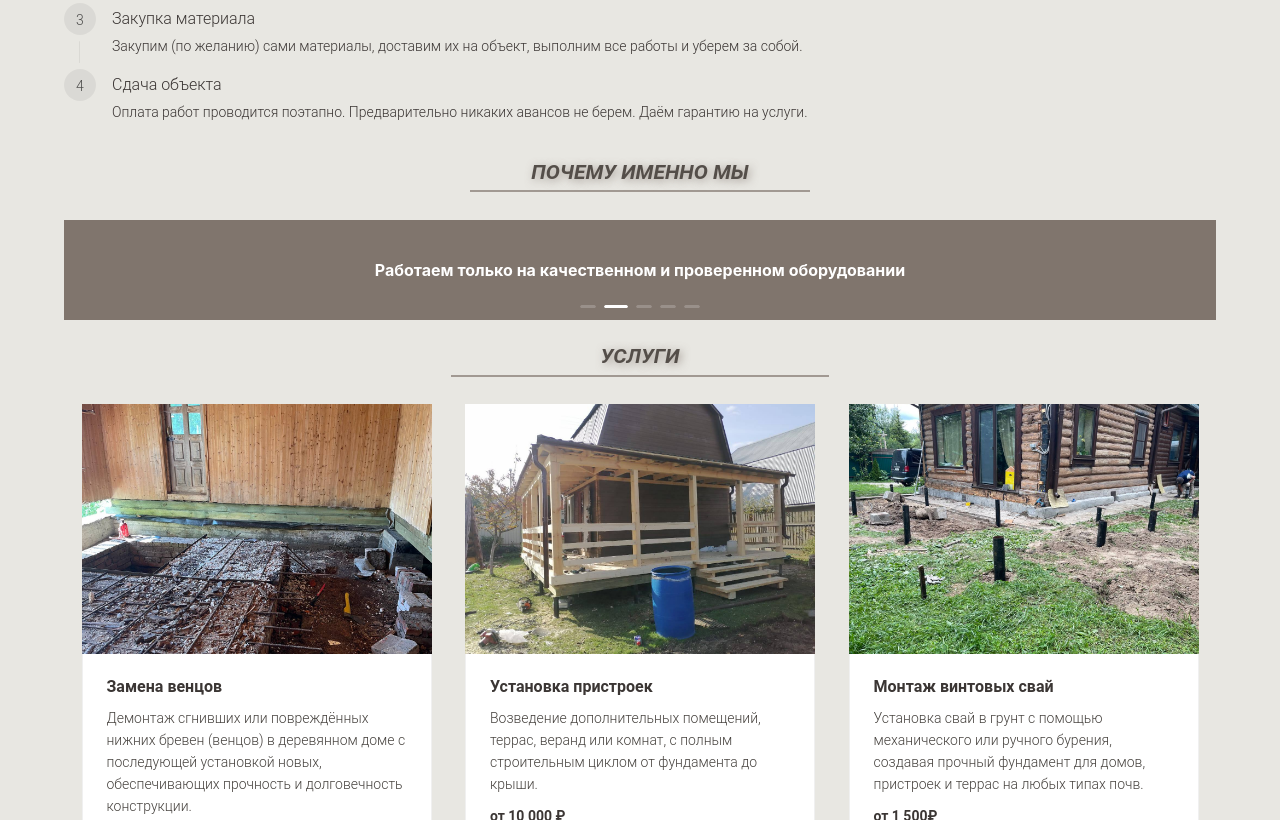
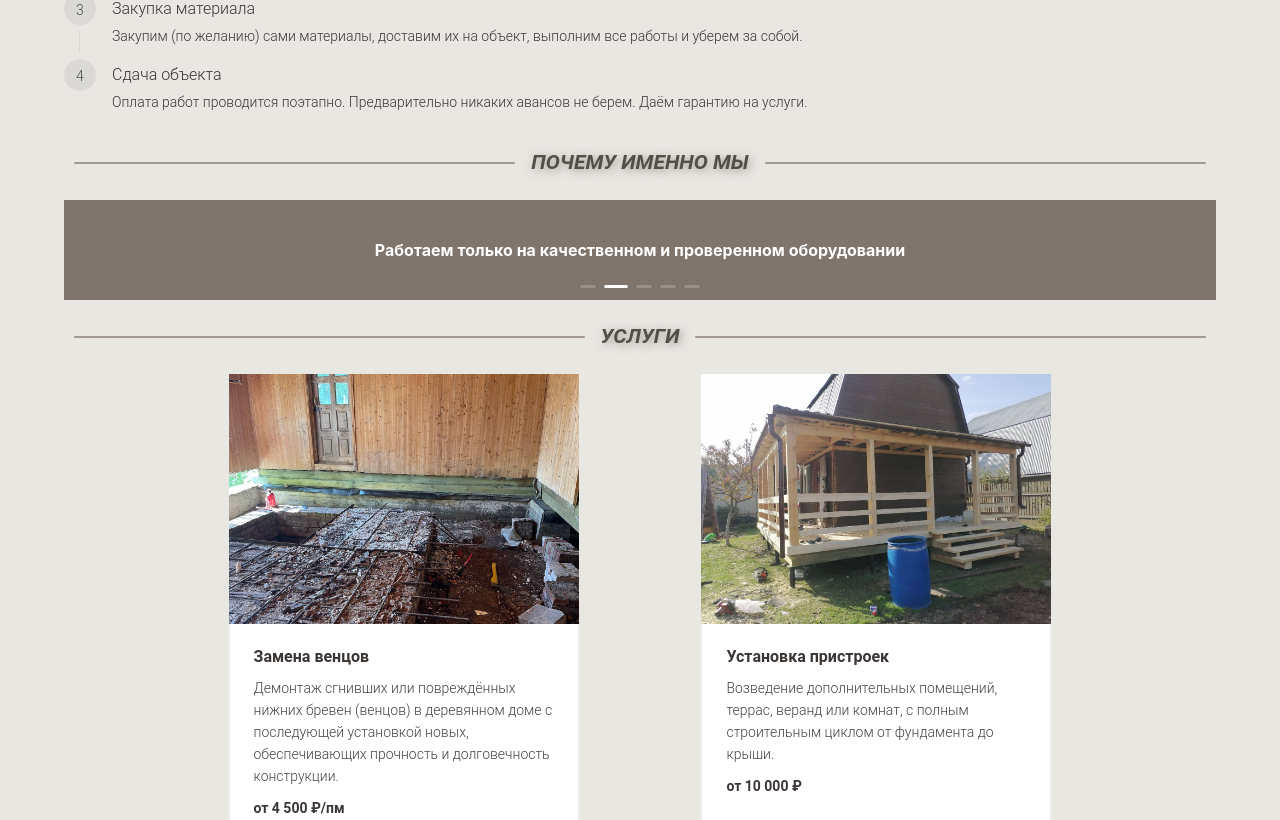
Before and after one commit to dolichotis/veronika, a React (Create React App) app: page / in a window 1280 px wide. Shown: the part 760-1580 px from the top of the page. Built offline with nearby package versions, Linux system fonts and the light colour scheme; a small style sheet from the web is missing; a web font is replaced by a local one.

Commit message:
h2 style

```diff
--- a/package.json
+++ b/package.json
@@ -8,7 +8,8 @@
     "cra-template": "1.2.0",
     "react": "^19.0.0",
     "react-dom": "^19.0.0",
-    "react-scripts": "5.0.1"
+    "react-scripts": "5.0.1",
+    "yet-another-react-lightbox": "^3.23.2"
   },
   "scripts": {
     "start": "react-scripts start",
--- a/src/components/services/services.css
+++ b/src/components/services/services.css
@@ -1,3 +1,4 @@
-.lala {
-    height: 200px;
+.services {
+    width: 90%;
+    margin: 0 auto;
 }
--- a/src/style.css
+++ b/src/style.css
@@ -35,15 +35,20 @@ body {
     text-align: center;
     padding: 10px;
     text-transform: uppercase;
+    display: flex;
+    align-items: center;
+    justify-content: center;
+    gap: 16px; /* расстояние между линиями и текстом */
 }
 
+.h2style::before,
 .h2style::after {
     content: "";
-    display: block;
+    flex-grow: 1;
     height: 2px;
-    width: 30%;
+    width: 20px;
     background-color: rgba(128, 117, 109, 0.68);
-    margin: 8px auto 0;
+    border-radius: 1px;
 }
 
 .divBlockStyle {
```
Also changed, not shown: 1 other file (tests, documents, lock files or other folders).
